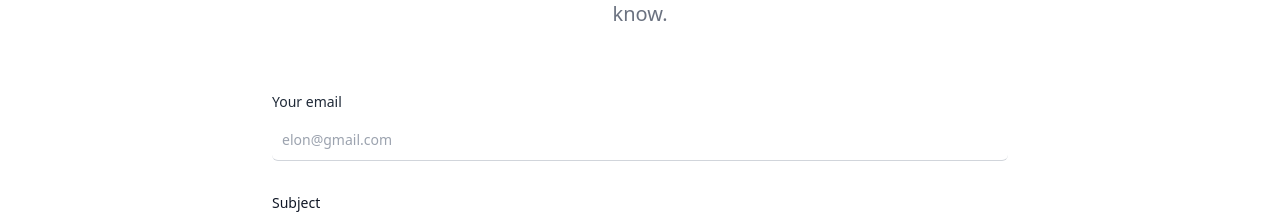
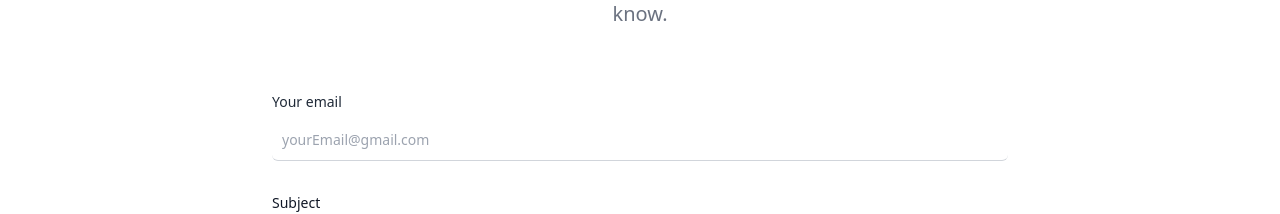
Before and after one commit to thanosan23/CureForCause, a Next.js app: page / in a window 1280 px wide. Shown: the part 2022-2236 px from the top of the page. Built offline with nearby package versions, Linux system fonts and the light colour scheme.

Commit message:
updated placeholder

```diff
--- a/src/components/Contact.tsx
+++ b/src/components/Contact.tsx
@@ -8,7 +8,7 @@ const Contact = () => {
                 <form action="https://formspree.io/f/moqooaaz" method="POST" className="space-y-8">
                     <div>
                         <label  className="block mb-2 text-sm font-medium text-gray-9000">Your email</label>
-                        <input type="email" id="email" name="email" className="shadow-none bg-transparent border-b border-gray-300 text-gray-900 text-sm rounded-md focus:outline-none focus:border-sky-600 focus:bg-gray-50 block w-full p-2.5" placeholder="elon@gmail.com" required
+                        <input type="email" id="email" name="email" className="shadow-none bg-transparent border-b border-gray-300 text-gray-900 text-sm rounded-md focus:outline-none focus:border-sky-600 focus:bg-gray-50 block w-full p-2.5" placeholder="yourEmail@gmail.com" required
 />
                     </div>
                     <div>
```
